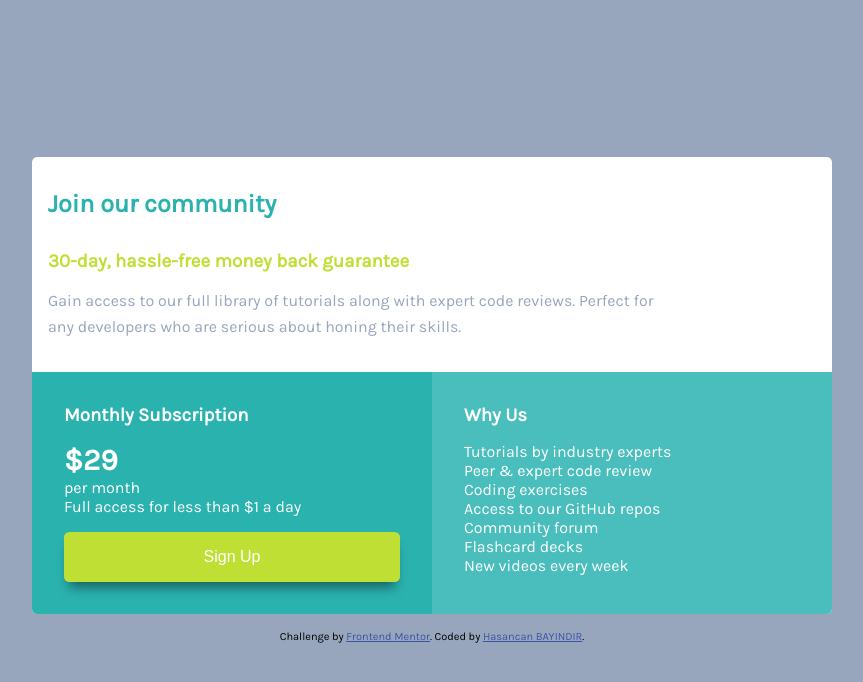
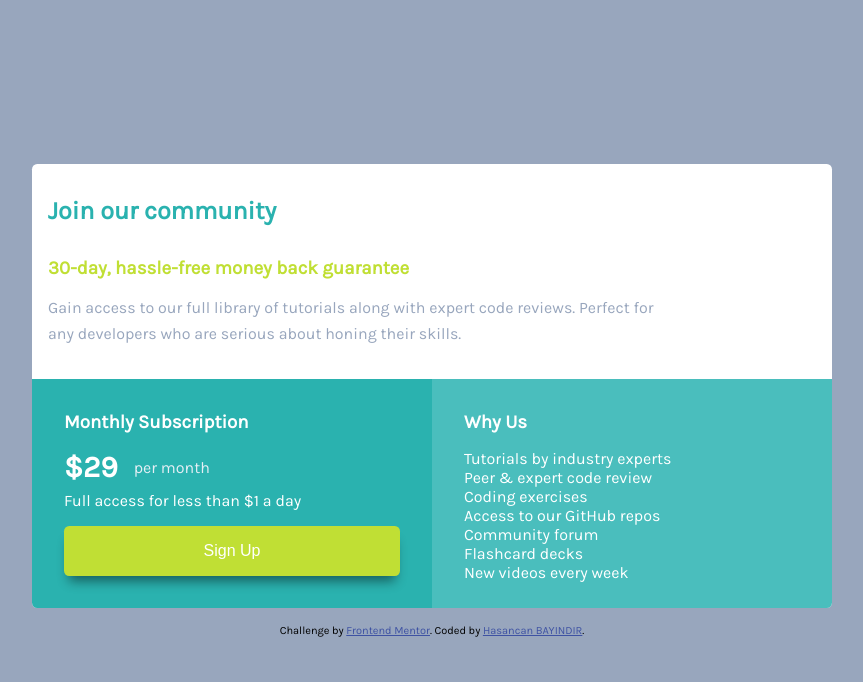
Before and after one commit to bayindirhsncn/single-price-grid-component-master, a plain HTML site: page index.html in a window 1280 px wide. Shown: the whole page, without its empty margins (208-1071 px from the left). Drawn offline with Linux system fonts and the light colour scheme.

Commit message:
Update style.css

```diff
--- a/style.css
+++ b/style.css
@@ -82,7 +82,7 @@ div .prc {
     padding-right: 1rem;
 }
 
-.price span {
+.price div {
     font-size: 16px;
     font-weight: lighter;
     color: var(--LightGray);
```
